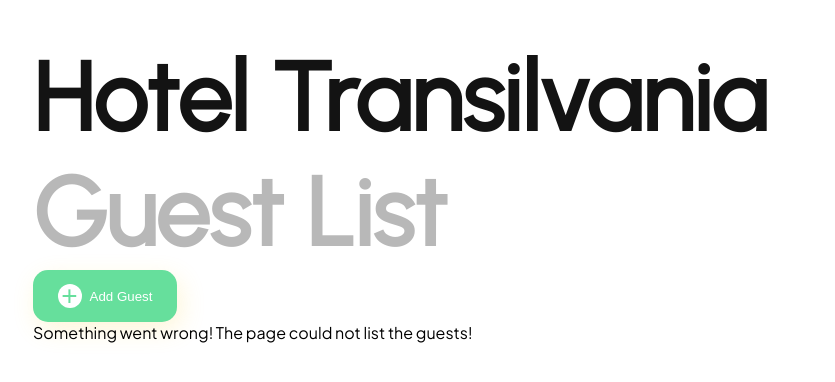
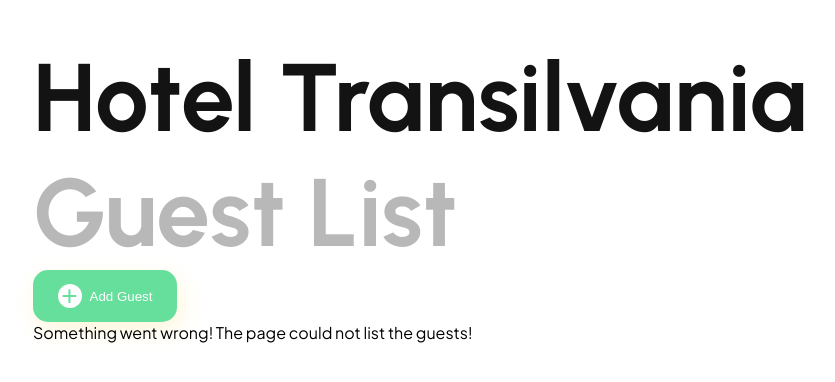
Before and after one commit to BergkampHUN/Hotel-Transilvania-from-Richard, a website: page index.html in a window 1280 px wide. Shown: the whole page, without its empty margins (47-882 px from the left). Drawn offline with Linux system fonts and the light colour scheme; no server answers.

Commit message:
fix: font weight import

```diff
--- a/index.html
+++ b/index.html
@@ -7,7 +7,7 @@
     <link rel="preconnect" href="https://fonts.googleapis.com" />
     <link rel="preconnect" href="https://fonts.gstatic.com" crossorigin />
     <link
-      href="https://fonts.googleapis.com/css2?family=Plus+Jakarta+Sans&family=Urbanist&display=swap"
+      href="https://fonts.googleapis.com/css2?family=Plus+Jakarta+Sans&family=Urbanist:wght@700&display=swap"
       rel="stylesheet"
     />
     <link rel="stylesheet" href="./style.css" />
```
